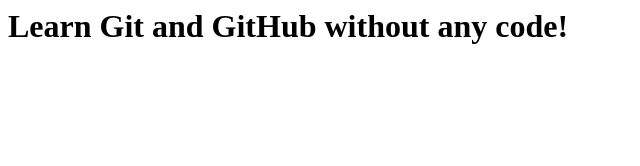
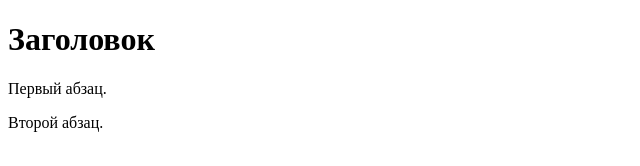
Before and after one commit to A73X-code/push, a plain HTML site: page index.html in a window 1280 px wide. Shown: the whole page, without its empty margins (0-640 px from the left). Drawn offline with Linux system fonts and the light colour scheme.

Commit message:
Update index.html

```diff
--- a/index.html
+++ b/index.html
@@ -1 +1,13 @@
-<h1>Learn Git and GitHub without any code!</h1>
+<!DOCTYPE HTML PUBLIC "-//W3C//DTD HTML 4.01//EN" "http://www.w3.org/TR/html4/strict.dtd">
+<html>
+ <head>
+  <meta http-equiv="Content-Type" content="text/html; charset=utf-8">
+  <title>Пример веб-страницы</title>
+ </head>
+ <body>
+  <h1>Заголовок</h1>
+  <!-- Комментарий -->
+  <p>Первый абзац.</p>
+  <p>Второй абзац.</p>
+ </body>
+</html>
```
